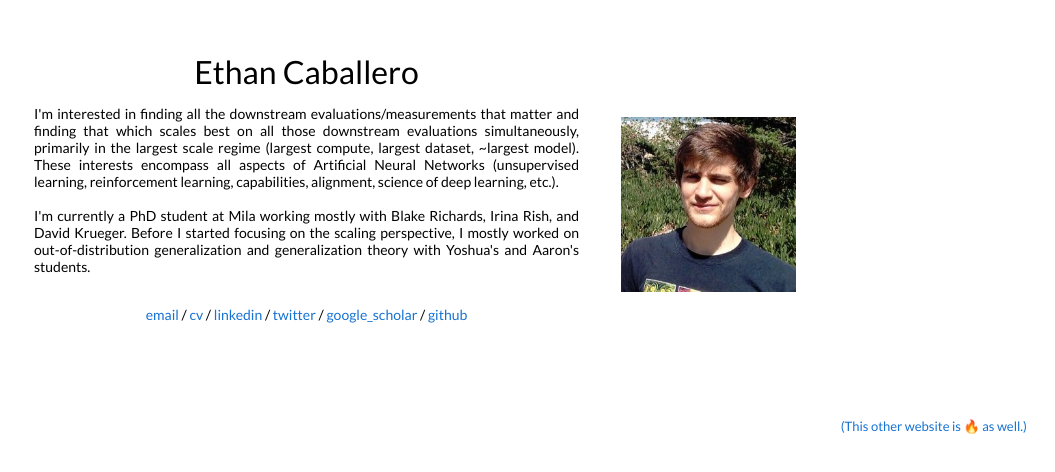
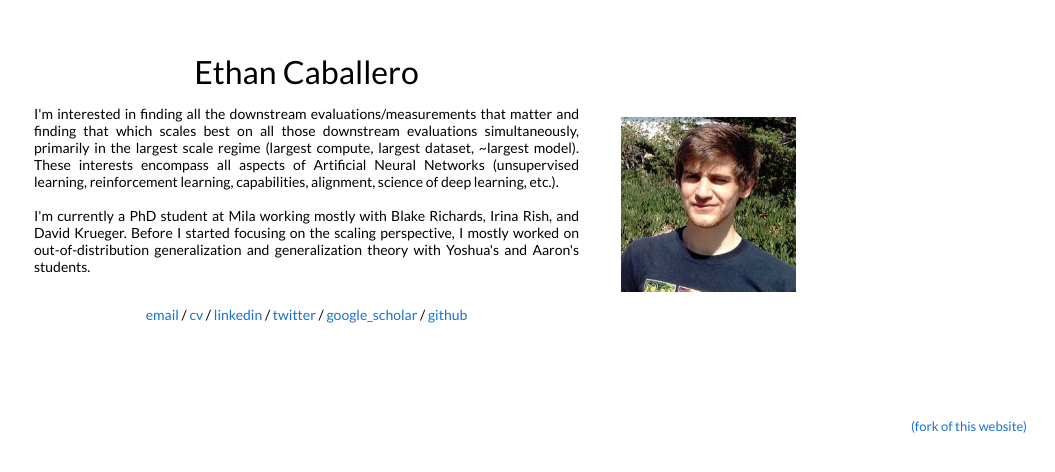
Before and after one commit to ethancaballero/ethancaballero.github.io, a plain HTML site: page index.html in a window 1280 px wide. Shown: the whole page, without its empty margins (225-1280 px from the left). Drawn offline with Linux system fonts and the light colour scheme.

Commit message:
Update index.html

```diff
--- a/index.html
+++ b/index.html
@@ -85,7 +85,7 @@ I'm interested in finding all the downstream evaluations/measurements that matte
               <td>
                 <br>
                 <p align="right"><font size="2">
-                  <a href="http://www.cs.berkeley.edu/~barron/">(This other website is &#x1F525 as well.)</a>
+                  <a href="http://www.cs.berkeley.edu/~barron/">(fork of this website)</a>
                   </font>
                 </p>
               </td>
```
